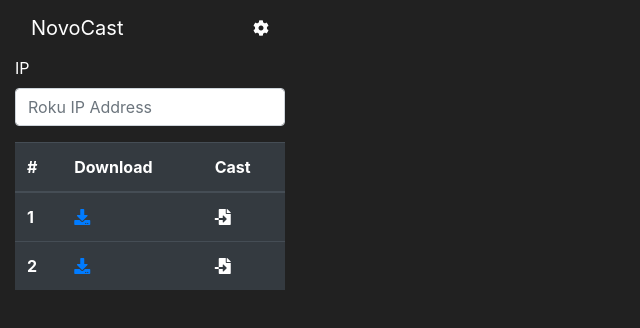
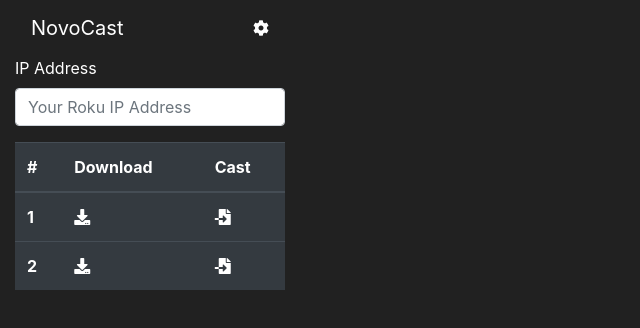
Before and after one commit to novo-ws/novocast-chrome-extension, a React (Create React App) app: page / in a window 1280 px wide. Both pictures are taken after a click on the icon 261 px from the left and 28 px from the top of the page. Shown: the top 328 px of the page, without its empty margins (0-640 px from the left). Built offline with nearby package versions, Linux system fonts and the light colour scheme.

Commit message:
ip working.

```diff
--- a/src/App.js
+++ b/src/App.js
@@ -6,18 +6,27 @@ import TableClass from './components/table';
 
 class App extends Component {
   state = {
-    showSettings: false
+    showSettings: false,
+    ip: localStorage.getItem('ip') || ''
   };
   showSettings() {
     this.setState({ showSettings: !this.state.showSettings });
+  }
+  setIP(ip) {
+    this.setState({ ip });
+    localStorage.setItem('ip', ip);
   }
   render() {
     return (
       <div className="App">
         <Container>
           <Header show={this.showSettings.bind(this)} />
-          <Settings show={this.state.showSettings} />
-          <TableClass />
+          <Settings
+            show={this.state.showSettings}
+            setIP={this.setIP.bind(this)}
+            ip={this.state.ip}
+          />
+          <TableClass ip={this.state.ip} />
         </Container>
       </div>
     );
--- a/src/components/settings.js
+++ b/src/components/settings.js
@@ -8,11 +8,8 @@ export const SettingsCog = props => {
   return <i className="fa fa-cog" onClick={show} />;
 };
 export class Settings extends Component {
-  state = {
-    ip: undefined
-  };
   save(evt) {
-    this.setState({ ip: evt.target.value });
+    this.props.setIP(evt.target.value);
   }
   render() {
     return (
@@ -20,13 +17,13 @@ export class Settings extends Component {
         {this.props.show && (
           <Form>
             <FormGroup>
-              <Label for="ip">IP</Label>
+              <Label for="ip">IP Address</Label>
               <Input
                 type="text"
                 name="ip"
                 id="ip"
-                placeholder="Roku IP Address"
-                value={this.state.ip}
+                placeholder="Your Roku IP Address"
+                value={this.props.ip}
                 onChange={this.save.bind(this)}
               />
             </FormGroup>
--- a/src/components/table.js
+++ b/src/components/table.js
@@ -19,8 +19,7 @@ export default class TableClass extends React.Component {
   };
   getLink() {}
   cast(url) {
-    chrome.runtime.sendMessage({ type: 'open', url: url });
-    console.log(url);
+    chrome.runtime.sendMessage({ type: 'open', url: url, ip: this.props.ip });
   }
   download() {}
   render() {
--- a/src/index.css
+++ b/src/index.css
@@ -17,7 +17,9 @@ label {
   font-family: 'Source Code Pro';
 }
 
-.fa-cog {
+.fa-cog,
+.fa-file-import,
+.fa-download {
   color: white;
   cursor: pointer;
 }
```
Also changed, not shown: public/background.js (+13 -26 lines).
